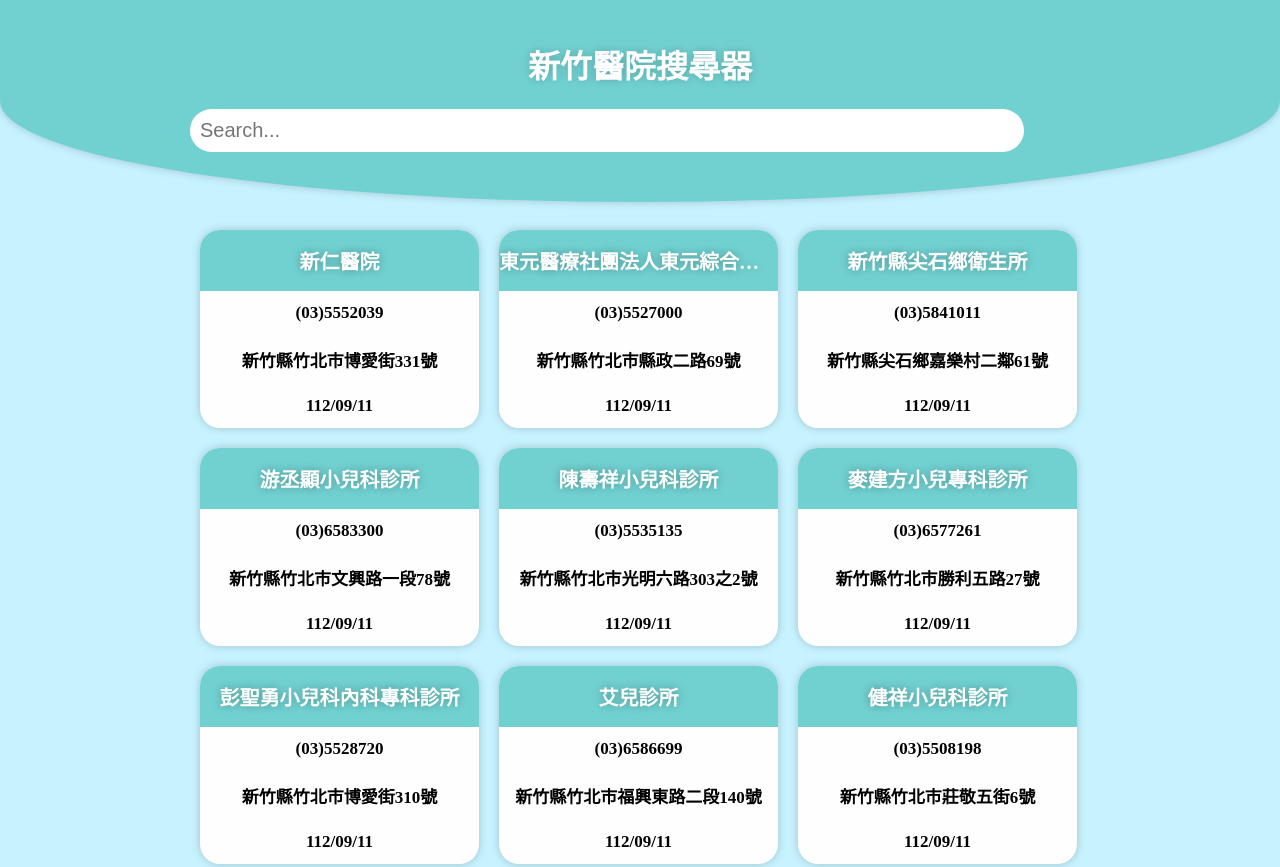
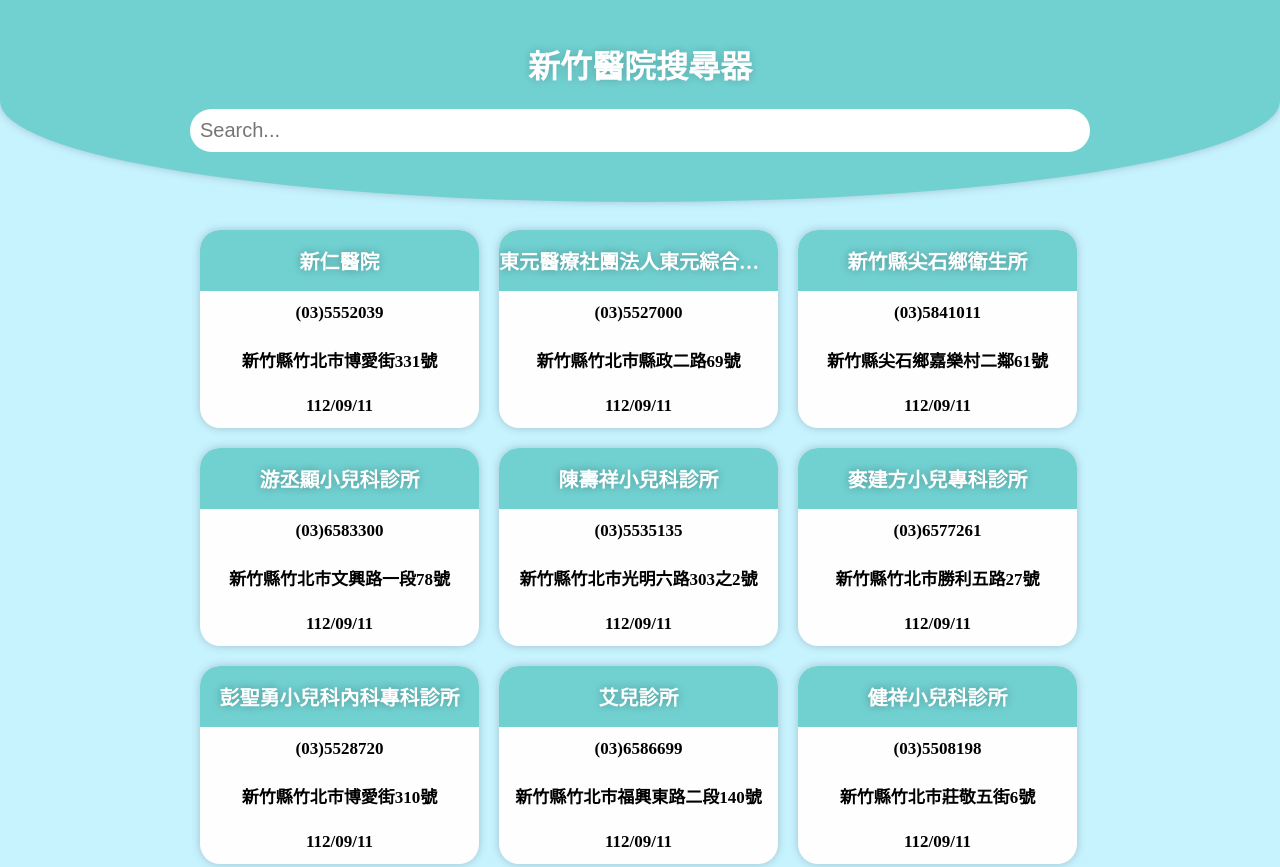
Before and after one commit to tytyuuut/ajax_test, a plain HTML site: page index.html in a window 1280 px wide. Shown: the top 867 px of the page. Drawn offline with nearby package versions, Linux system fonts and the light colour scheme.

Commit message:
Add files via upload

```diff
--- a/index.html
+++ b/index.html
@@ -43,7 +43,7 @@
     }
     #searchInput{
       padding: 10px;
-      max-width: 814px;
+      max-width: 100%;
     }
     #app #results{
       display: flex;
```
